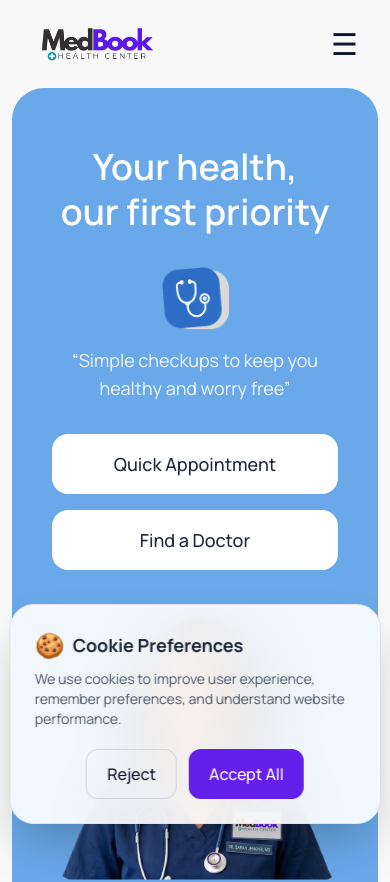
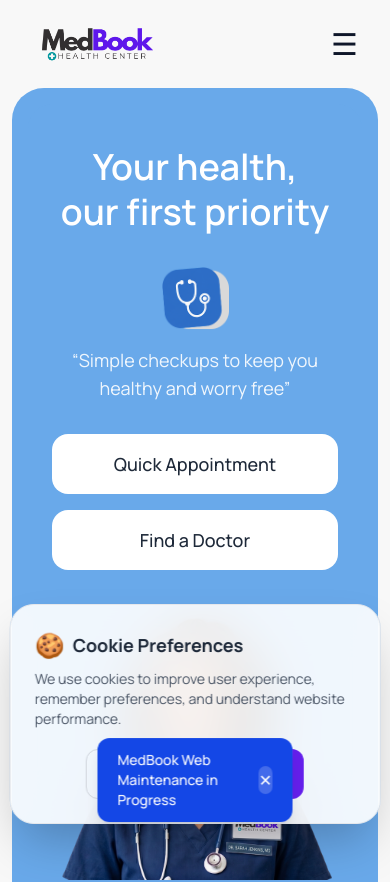
Before and after one commit to savidyakolonne/medbook, a React (Vite) app in the folder client/: page / in a window 390 px wide. Shown: the top 882 px of the page. Built offline with nearby package versions, Linux system fonts and the light colour scheme; no server answers.

Commit message:
feat: admin, testimonial, mainatnecd card and new chnages

```diff
--- a/client/src/components/FindDoctorSection.jsx
+++ b/client/src/components/FindDoctorSection.jsx
@@ -133,7 +133,7 @@ const FindDoctorSection = () => {
               placeholder="Search doctors or specialists"
             />
 
-            <button className="bg-indigo-500 w-24 md:w-28 h-9 rounded-xl text-sm text-white mr-1 hover:bg-indigo-600 transition">
+            <button className="bg-indigo-500 w-24 md:w-28 h-9 rounded-xl text-sm text-white mr-1 hover:bg-indigo-600 transition cursor-pointer">
               Search
             </button>
           </div>
--- a/client/src/components/HeroSection.jsx
+++ b/client/src/components/HeroSection.jsx
@@ -71,7 +71,7 @@ const HeroSection = () => {
             <motion.button
               whileHover={{ scale: 1.05 }}
               whileTap={{ scale: 0.95 }}
-              className="bg-white text-gray-800 px-6 py-4 rounded-2xl text-lg font-medium hover:text-[#F8F8F8] hover:bg-[#641FEB] w-full sm:w-auto"
+              className="bg-white text-gray-800 px-6 py-4 rounded-2xl text-lg font-medium hover:text-[#F8F8F8] hover:bg-[#641FEB] w-full sm:w-auto cursor-pointer"
             >
               Quick Appointment
             </motion.button>
@@ -81,7 +81,7 @@ const HeroSection = () => {
             <motion.button
               whileHover={{ scale: 1.05 }}
               whileTap={{ scale: 0.95 }}
-              className="bg-white text-gray-800 px-6 py-4 rounded-2xl text-lg font-medium hover:text-[#F8F8F8] hover:bg-[#641FEB] w-full sm:w-auto"
+              className="bg-white text-gray-800 px-6 py-4 rounded-2xl text-lg font-medium hover:text-[#F8F8F8] hover:bg-[#641FEB] w-full sm:w-auto cursor-pointer"
             >
               Find a Doctor
             </motion.button>
--- /dev/null
+++ b/client/src/components/MaintenanceCard.jsx
@@ -0,0 +1,55 @@
+import { useState } from "react";
+import { AnimatePresence, motion } from "framer-motion";
+
+const MaintenanceCard = () => {
+  const [isOpen, setIsOpen] = useState(true);
+
+  return (
+    <AnimatePresence>
+      {isOpen && (
+        <motion.div
+          initial={{ opacity: 0, y: 100, x: "-50%" }}
+          animate={{
+            opacity: 1,
+            x: "-50%",
+            y: [0, -5, 0],
+          }}
+          exit={{
+            opacity: 0,
+            y: 100,
+            x: "-50%",
+            scale: 0.9,
+          }}
+          transition={{
+            opacity: { duration: 0.4 },
+            x: { duration: 0.4 },
+            y: {
+              duration: 2,
+              repeat: Infinity,
+              ease: "easeInOut",
+            },
+          }}
+          className="fixed bottom-5 left-1/2 z-[9999]"
+        >
+          <div className="flex items-center gap-3 rounded-xl bg-blue-700 px-5 py-3 text-white shadow-lg backdrop-blur-sm">
+            <span className="text-sm font-medium">
+              MedBook Web Maintenance in Progress
+            </span>
+
+            <motion.button
+              whileHover={{ scale: 1.15, rotate: 90 }}
+              whileTap={{ scale: 0.9 }}
+              onClick={() => setIsOpen(false)}
+              className="flex h-7 w-7 items-center justify-center rounded-full cursor-pointer bg-white/20 hover:bg-white/30"
+              aria-label="Close"
+            >
+              ✕
+            </motion.button>
+          </div>
+        </motion.div>
+      )}
+    </AnimatePresence>
+  );
+};
+
+export default MaintenanceCard;
--- a/client/src/components/ServiceSection.jsx
+++ b/client/src/components/ServiceSection.jsx
@@ -131,7 +131,7 @@ const ServiceSection = () => {
         />
       </div>
 
-      <div>
+      <div className=" py-10">
         <Link to="/services">
           <button className="group px-8 py-2.5 bg-indigo-600 rounded-lg text-white cursor-pointer active:scale-95 transition duration-300 hover:bg-indigo-700">
             <p className="relative h-6 overflow-hidden">
--- /dev/null
+++ b/client/src/components/TestimonialSection.jsx
@@ -0,0 +1,88 @@
+const TestimonialSection = () => {
+
+    const cardsData = [
+        {
+            image: 'https://images.unsplash.com/photo-1633332755192-727a05c4013d?q=80&w=200',
+            name: 'Briar Martin',
+            date: 'April 20, 2025'
+        },
+        {
+            image: 'https://images.unsplash.com/photo-1535713875002-d1d0cf377fde?q=80&w=200',
+            name: 'Avery Johnson',
+            date: 'May 10, 2025'
+        },
+        {
+            image: 'https://images.unsplash.com/photo-1527980965255-d3b416303d12?w=200&auto=format&fit=crop&q=60',
+            name: 'Jordan Lee',
+            date: 'June 5, 2025'
+        },
+        {
+            image: 'https://images.unsplash.com/photo-1522075469751-3a6694fb2f61?w=200&auto=format&fit=crop&q=60',
+            name: 'Avery Johnson',
+            date: 'May 10, 2025'
+        },
+    ];
+
+    const CreateCard = ({ card }) => (
+        <div className="p-4 rounded-lg mx-4 shadow hover:shadow-lg transition-all duration-200 w-72 shrink-0 bg-[#f8f8f8]">
+            <div className="flex gap-2">
+                <img className="size-11 rounded-full" src={card.image} alt="User Image" />
+                <div className="flex flex-col">
+                    <div className="flex items-center gap-1">
+                        <p>{card.name}</p>
+                        <svg className="mt-0.5" width="12" height="12" viewBox="0 0 12 12" fill="none" xmlns="http://www.w3.org/2000/svg">
+                            <path fillRule="evenodd" clipRule="evenodd" d="M4.555.72a4 4 0 0 1-.297.24c-.179.12-.38.202-.59.244a4 4 0 0 1-.38.041c-.48.039-.721.058-.922.129a1.63 1.63 0 0 0-.992.992c-.071.2-.09.441-.129.922a4 4 0 0 1-.041.38 1.6 1.6 0 0 1-.245.59 3 3 0 0 1-.239.297c-.313.368-.47.551-.56.743-.213.444-.213.96 0 1.404.09.192.247.375.56.743.125.146.187.219.24.297.12.179.202.38.244.59.018.093.026.189.041.38.039.48.058.721.129.922.163.464.528.829.992.992.2.071.441.09.922.129.191.015.287.023.38.041.21.042.411.125.59.245.078.052.151.114.297.239.368.313.551.47.743.56.444.213.96.213 1.404 0 .192-.09.375-.247.743-.56.146-.125.219-.187.297-.24.179-.12.38-.202.59-.244a4 4 0 0 1 .38-.041c.48-.039.721-.058.922-.129.464-.163.829-.528.992-.992.071-.2.09-.441.129-.922a4 4 0 0 1 .041-.38c.042-.21.125-.411.245-.59.052-.078.114-.151.239-.297.313-.368.47-.551.56-.743.213-.444.213-.96 0-1.404-.09-.192-.247-.375-.56-.743a4 4 0 0 1-.24-.297 1.6 1.6 0 0 1-.244-.59 3 3 0 0 1-.041-.38c-.039-.48-.058-.721-.129-.922a1.63 1.63 0 0 0-.992-.992c-.2-.071-.441-.09-.922-.129a4 4 0 0 1-.38-.041 1.6 1.6 0 0 1-.59-.245A3 3 0 0 1 7.445.72C7.077.407 6.894.25 6.702.16a1.63 1.63 0 0 0-1.404 0c-.192.09-.375.247-.743.56m4.07 3.998a.488.488 0 0 0-.691-.69l-2.91 2.91-.958-.957a.488.488 0 0 0-.69.69l1.302 1.302c.19.191.5.191.69 0z" fill="#2196F3" />
+                        </svg>
+                    </div>
+                </div>
+            </div>
+            <p className="text-sm py-4 text-gray-800">Radiant made undercutting all of our competitors an absolute
+                breeze.</p>
+            <div className="flex items-center justify-between text-slate-500 text-xs">
+                <p>{card.date}</p>
+            </div>
+        </div>
+    );
+
+    return (
+        <>
+            <style>{`
+            @keyframes marqueeScroll {
+                0% { transform: translateX(0%); }
+                100% { transform: translateX(-50%); }
+            }
+
+            .marquee-inner {
+                animation: marqueeScroll 25s linear infinite;
+            }
+
+            .marquee-reverse {
+                animation-direction: reverse;
+            }
+        `}</style>
+
+            <div className="marquee-row w-full mx-auto max-w-5xl overflow-hidden relative">
+                <div className="absolute left-0 top-0 h-full w-20 z-10 pointer-events-none bg-gradient-to-r from-[#69A9EA] to-transparent"></div>
+                <div className="marquee-inner flex transform-gpu min-w-[200%] pt-10 pb-5">
+                    {[...cardsData, ...cardsData].map((card, index) => (
+                        <CreateCard key={index} card={card} />
+                    ))}
+                </div>
+                <div className="absolute right-0 top-0 h-full w-20 md:w-40 z-10 pointer-events-none bg-gradient-to-l from-[#69A9EA] to-transparent"></div>
+            </div>
+
+            <div className="marquee-row w-full mx-auto max-w-5xl overflow-hidden relative">
+                <div className="absolute left-0 top-0 h-full w-20 z-10 pointer-events-none bg-gradient-to-r from-[#69A9EA] to-transparent"></div>
+                <div className="marquee-inner marquee-reverse flex transform-gpu min-w-[200%] pt-10 pb-5">
+                    {[...cardsData, ...cardsData].map((card, index) => (
+                        <CreateCard key={index} card={card} />
+                    ))}
+                </div>
+                <div className="absolute right-0 top-0 h-full w-20 md:w-40 z-10 pointer-events-none bg-gradient-to-l from-[#69A9EA] to-transparent"></div>
+            </div>
+
+        </>
+    )
+}
+
+export default TestimonialSection;
--- a/client/src/components/admin/AdminSidebar.jsx
+++ b/client/src/components/admin/AdminSidebar.jsx
@@ -1,8 +1,11 @@
 const AdminSidebar = () => {
     return(
         <>
-            <div>
-
+            <div className=" flex ">
+                <li>Dashboard</li>
+                <li>Appointments</li>
+                <li>Doctors</li>
+                <li>Patients</li>
             </div>
         </>
     )
--- a/client/src/pages/Home.jsx
+++ b/client/src/pages/Home.jsx
@@ -2,6 +2,7 @@ import { Link } from "react-router-dom";
 import HeroSection from "../components/HeroSection";
 import FindDoctorSection from "../components/FindDoctorSection";
 import ServiceSection from "../components/ServiceSection";
+import TestimonialSection from "../components/TestimonialSection";
 
 const Home = () => {
   return (
@@ -9,6 +10,7 @@ const Home = () => {
       <HeroSection/>
       <FindDoctorSection/>
       <ServiceSection/>
+      <TestimonialSection/>
     </div>
   );
 };
```
